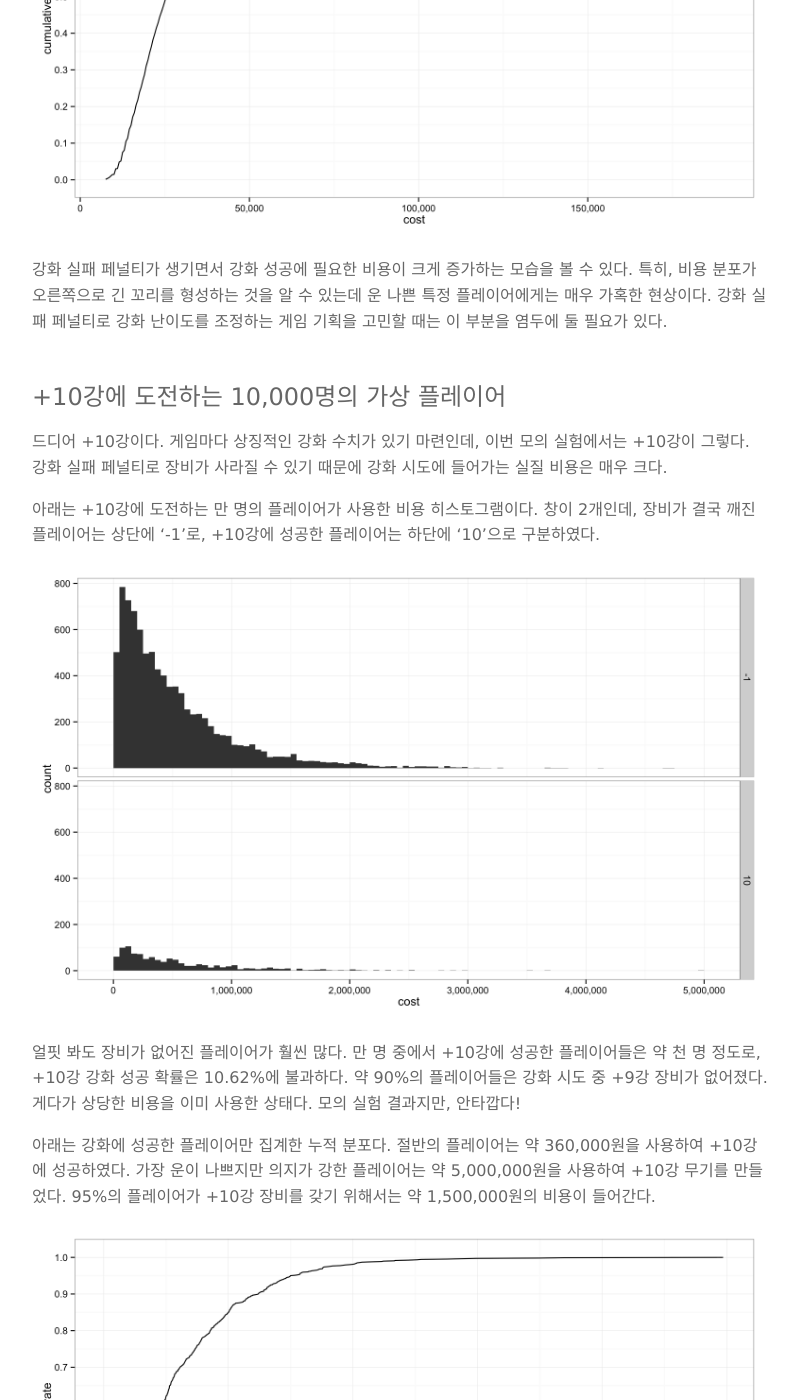
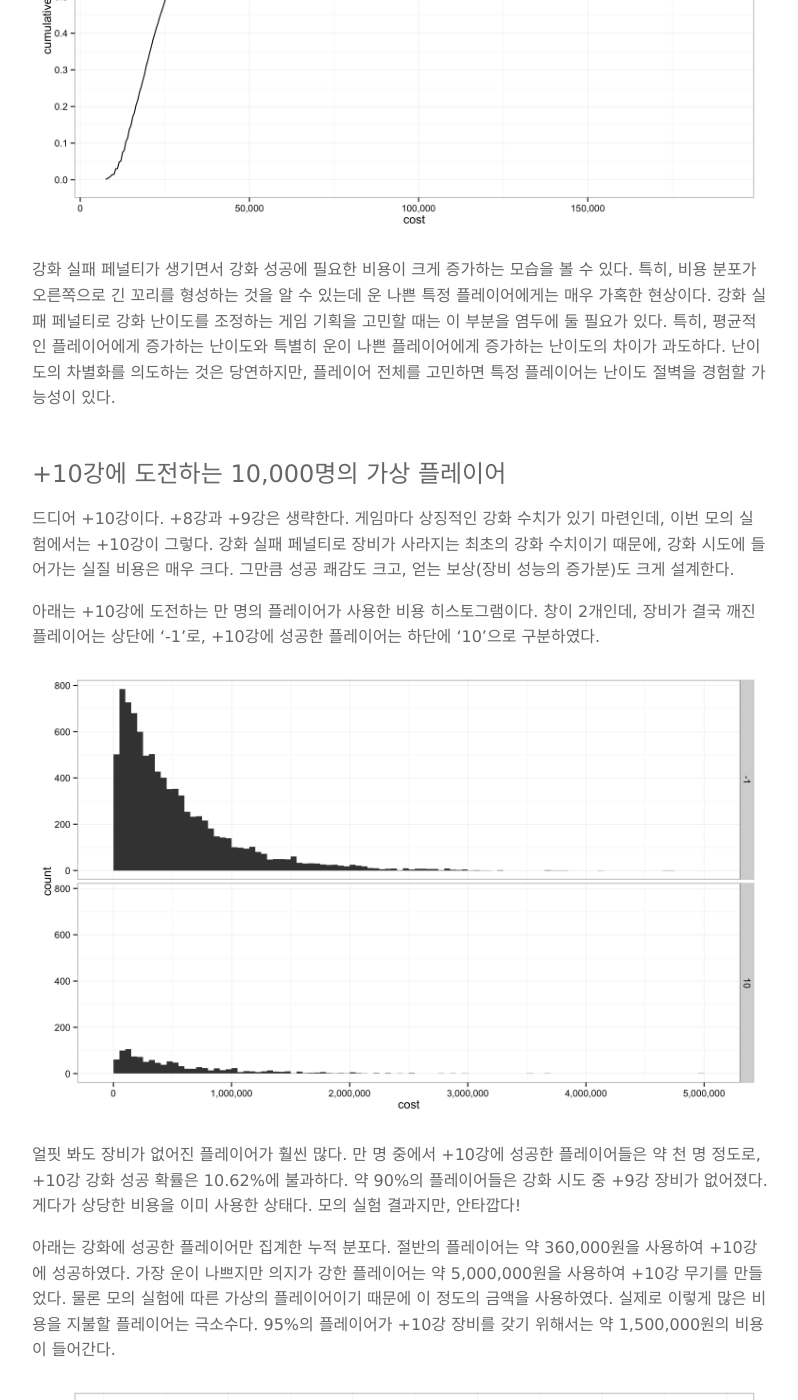
Before and after one commit to boxnwhiskr/boxnwhiskr.github.io, a Jekyll site: the page built from _posts/2015-05-21-binomial_dist_in_games.markdown, in a window 1280 px wide and 1400 px high, scrolled down 10182 px. Shown: the whole window, without its empty margins (240-1038 px from the left). Built offline with Jekyll 4.4.1, drawn with Linux system fonts in a browser that asks for light colours; nearby versions of some CDN libraries; some web fonts are replaced; formulas are drawn with MathJax 3; some of the changed text lies outside the part shown.

Commit message:
Modify sentences

```diff
--- a/_posts/2015-05-21-binomial_dist_in_games.markdown
+++ b/_posts/2015-05-21-binomial_dist_in_games.markdown
@@ -245,7 +245,7 @@ $$P(X=r) = \frac{(k + r - 1)!}{k!(r-1)!}(1-p)^{r}p^{k}$$
 
 강화 시도에 필요한 비용이 단일한 경우도 있지만, 이 역시도 경우에 따라 다르다.
 가변적인 강화 비용을 가정하여 모의 실험을 진행한다.
-아래와 같이 정하면, 기본 1,000원의 비용이 들어가고, +7강부터 1,500원, +10강 이상부터 2,000원의 금액이 들어간다.
+아래와 같이 정하면, 기본 1,000원의 비용이 들어가고, +7강부터 1,500원, +10강 이상부터 2,000원의 금액이 필요하다.
 
     cost <- c(1000, 1000, 1000, 1000, 1000, 1000, 1500, 1500, 1500, 2000)
 
@@ -289,7 +289,7 @@ $$P(X=r) = \frac{(k + r - 1)!}{k!(r-1)!}(1-p)^{r}p^{k}$$
 
 ![sim_cost_n10000_l07](/img/posts/2015-05-21-binomial_dist_in_games/sim_cost_n10000_l07.png)
 
-일단 +6강 모의 실험과 비교해서 비용이 크게 증가한 것을 알 수 있다.
+일단 +6강 모의 실험과 비교해서 비용의 범위가 크게 넓어진 것을 알 수 있다.
 절반의 플레이어는 25,000원 정도에서 +7강에 성공하였지만, 운이 나쁜 플레이어는 200,000원의 비용이 들었다.
 대략 66,000원 정도를 사용하면 95%의 플레이어들은 +7강에 성공한다.
 
@@ -298,12 +298,16 @@ $$P(X=r) = \frac{(k + r - 1)!}{k!(r-1)!}(1-p)^{r}p^{k}$$
 강화 실패 페널티가 생기면서 강화 성공에 필요한 비용이 크게 증가하는 모습을 볼 수 있다.
 특히, 비용 분포가 오른쪽으로 긴 꼬리를 형성하는 것을 알 수 있는데 운 나쁜 특정 플레이어에게는 매우 가혹한 현상이다.
 강화 실패 페널티로 강화 난이도를 조정하는 게임 기획을 고민할 때는 이 부분을 염두에 둘 필요가 있다.
+특히, 평균적인 플레이어에게 증가하는 난이도와 특별히 운이 나쁜 플레이어에게 증가하는 난이도의 차이가 과도하다.
+난이도의 차별화를 의도하는 것은 당연하지만, 플레이어 전체를 고민하면 특정 플레이어는 난이도 절벽을 경험할 가능성이 있다.
 
 ## +10강에 도전하는 10,000명의 가상 플레이어
 
 드디어 +10강이다.
++8강과 +9강은 생략한다.
 게임마다 상징적인 강화 수치가 있기 마련인데, 이번 모의 실험에서는 +10강이 그렇다.
-강화 실패 페널티로 장비가 사라질 수 있기 때문에 강화 시도에 들어가는 실질 비용은 매우 크다.
+강화 실패 페널티로 장비가 사라지는 최초의 강화 수치이기 때문에, 강화 시도에 들어가는 실질 비용은 매우 크다.
+그만큼 성공 쾌감도 크고, 얻는 보상(장비 성능의 증가분)도 크게 설계한다.
 
 아래는 +10강에 도전하는 만 명의 플레이어가 사용한 비용 히스토그램이다.
 창이 2개인데, 장비가 결국 깨진 플레이어는 상단에 '-1'로, +10강에 성공한 플레이어는 하단에 '10'으로 구분하였다.
@@ -319,6 +323,8 @@ $$P(X=r) = \frac{(k + r - 1)!}{k!(r-1)!}(1-p)^{r}p^{k}$$
 아래는 강화에 성공한 플레이어만 집계한 누적 분포다.
 절반의 플레이어는 약 360,000원을 사용하여 +10강에 성공하였다.
 가장 운이 나쁘지만 의지가 강한 플레이어는 약 5,000,000원을 사용하여 +10강 무기를 만들었다.
+물론 모의 실험에 따른 가상의 플레이어이기 때문에 이 정도의 금액을 사용하였다.
+실제로 이렇게 많은 비용을 지불할 플레이어는 극소수다.
 95%의 플레이어가 +10강 장비를 갖기 위해서는 약 1,500,000원의 비용이 들어간다.
 
 ![sim_cumrate_n10000_l10](/img/posts/2015-05-21-binomial_dist_in_games/sim_cumrate_n10000_l10.png)
@@ -328,7 +334,7 @@ $$P(X=r) = \frac{(k + r - 1)!}{k!(r-1)!}(1-p)^{r}p^{k}$$
 그나마 성공할 확률은 10% 정도다.
 플레이어가 접하는 장비 강화 경험은 이렇게 나타난다.
 이는 애초에 설정한 초기 값에 의해서 결정된다.
-플레이어 경험을 미리 가늠해보고 신중하게 정할 필요가 있다.
+따라서 플레이어 경험을 미리 가늠해보고 성공 확률과 시도 비용, 실패 비용 등을 신중하게 정할 필요가 있다.
 
     # VERY IMPORTANT PARAMETERS!!
     success.prob <- c(.55, .5, .45, .4, .35, .3, .25, .2, .15, .1)
```
